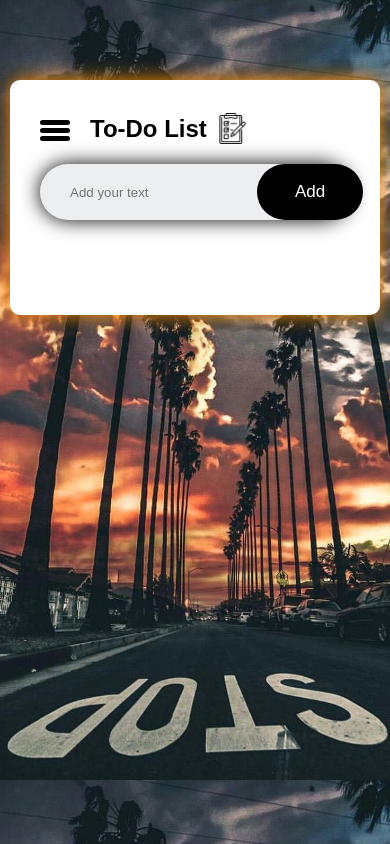
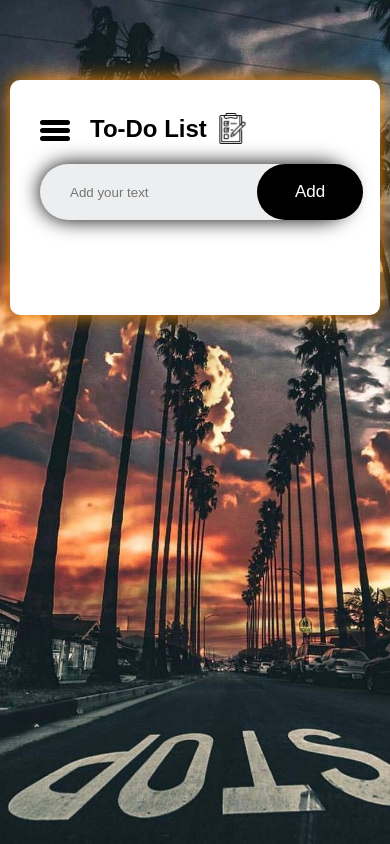
Before and after one commit to ChidiChris/To-Do-List-App, a plain HTML site: page index.html in a window 390 px wide. Drawn offline with Linux system fonts and the light colour scheme.

Commit message:
Update style.css

```diff
--- a/style.css
+++ b/style.css
@@ -251,9 +251,9 @@ audio #control {
         width: 100%;
         /* min-height: 200vh; */
         /* background-color: black; */
-        padding: 10px;
+        /* padding: 10px; */
         background-image: url(images/20230617_201621.jpg);
-        background-size: contain;
+        background-size: cover;
     }
 
     .todo-app {
```
